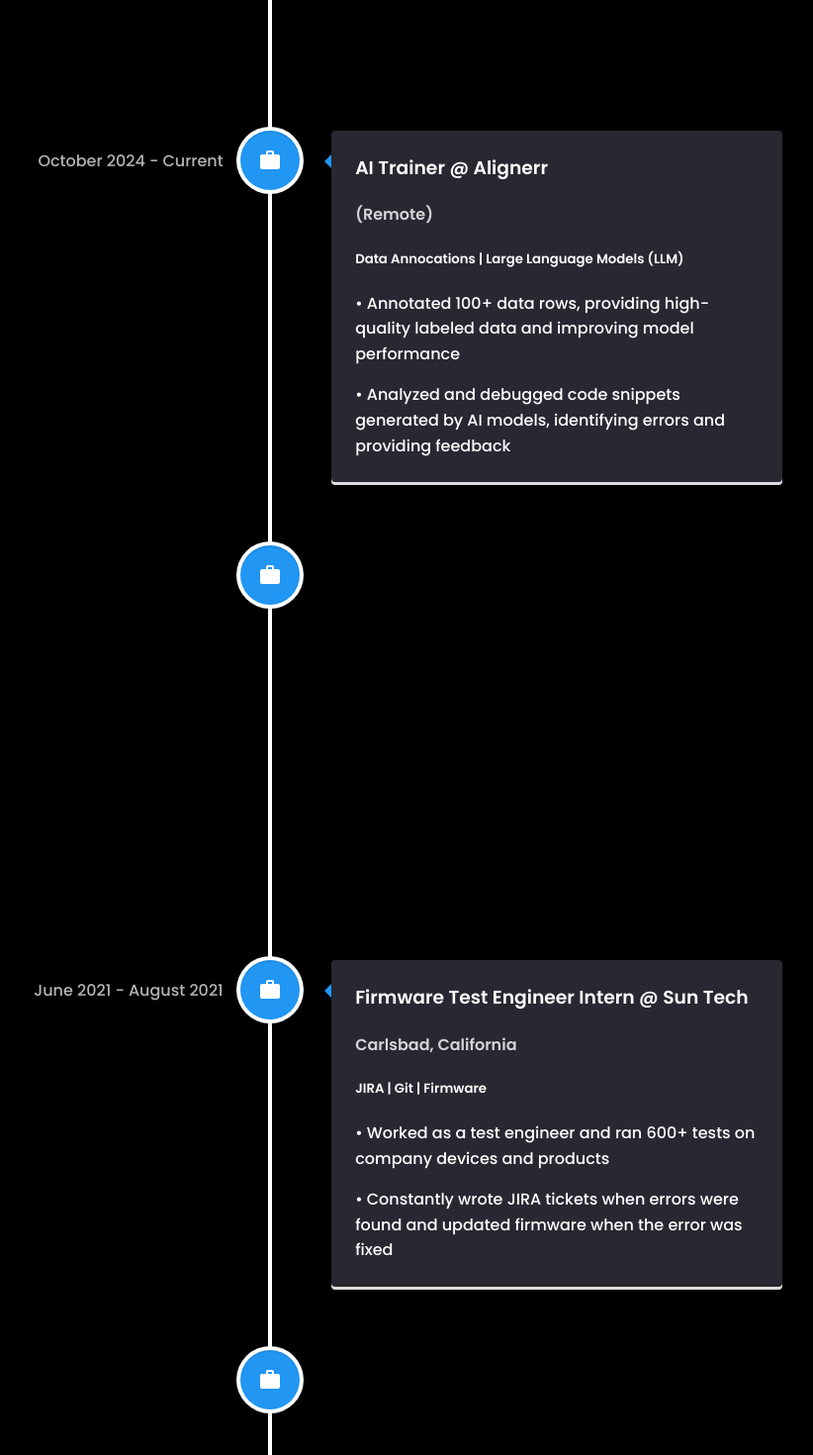
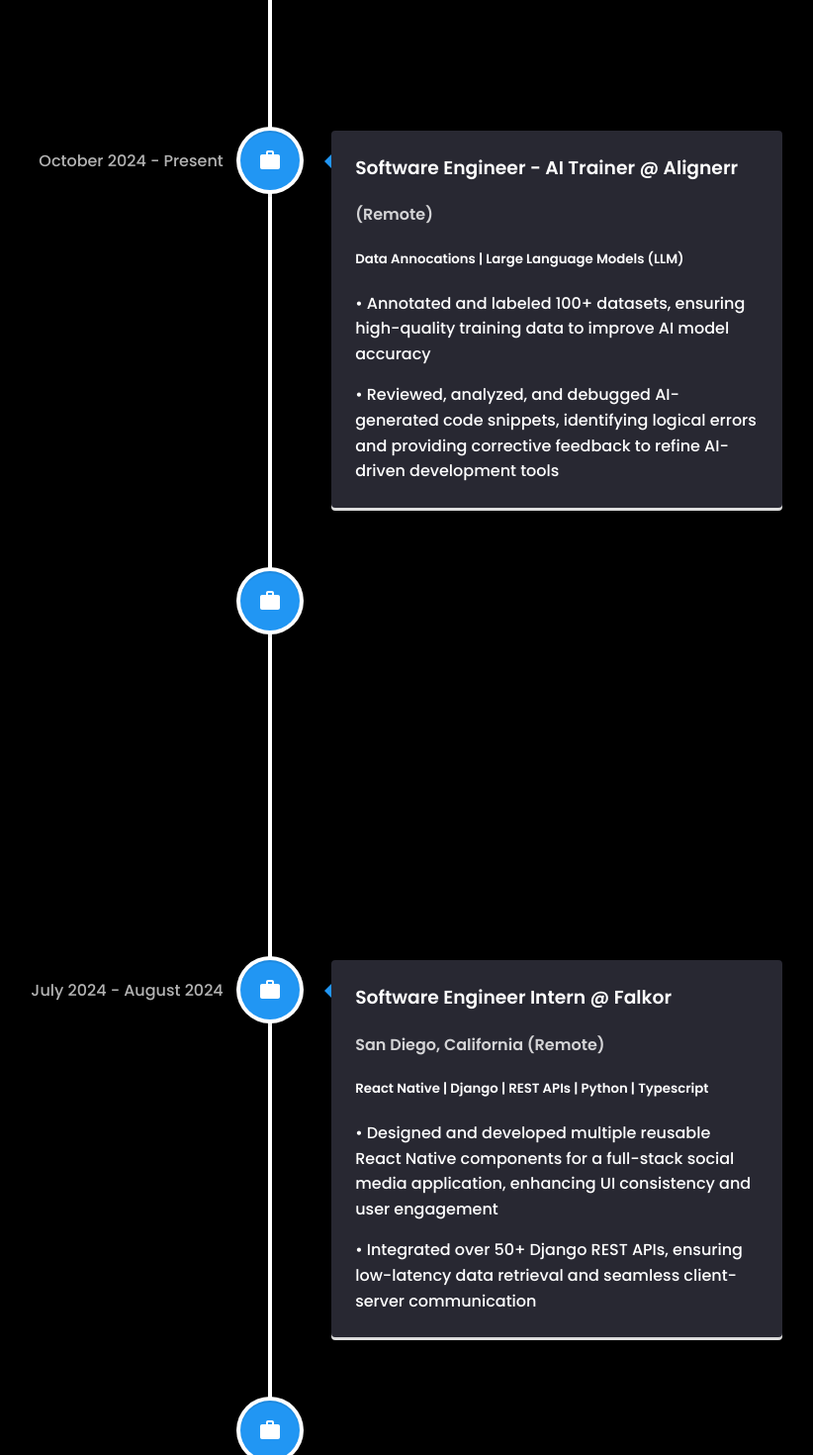
Before and after one commit to qwer030413/Portfoilio, a React (Vite) app in the folder Portfolio/: page / in a window 1280 px wide. Shown: the part 2460-3930 px from the top of the page at 99% size, without its empty margins (399-1221 px from the left). Built offline with nearby package versions, Linux system fonts and the light colour scheme; a web font is replaced by a local one.

Commit message:
Update Resume

```diff
--- a/Portfolio/src/Pages/Experiences/Experiences.tsx
+++ b/Portfolio/src/Pages/Experiences/Experiences.tsx
@@ -10,7 +10,7 @@
             id : 1,
             title: "Software Engineer Intern @ Argus West Investigations",
             Used: "Python | Django | REST APIs | PostgreSQL",
-            date : "January 2025 - Current",
+            date : "January 2025 - Present",
             location : "El Cajon, California",
             description1: "• Used Django to create REST API endpoints and migrations for the SPEAR project",
             description2: "• Collected and filtered data from clients in PostgreSQL to improve accuracy",
@@ -18,42 +18,52 @@
         },
         {
             id : 2,
-            title: "AI Trainer @ Alignerr",
+            title: "Software Engineer - AI Trainer @ Alignerr",
             Used: "Data Annocations | Large Language Models (LLM)",
-            date : "October 2024 - Current",
+            date : "October 2024 - Present",
             location : "(Remote)",
-            description1: "• Annotated 100+ data rows, providing  high-quality labeled data and improving model performance",
-            description2: "• Analyzed and debugged code snippets generated by AI models, identifying errors and providing feedback",
+            description1: "• Annotated and labeled 100+ datasets, ensuring high-quality training data to improve AI model accuracy",
+            description2: "• Reviewed, analyzed, and debugged AI-generated code snippets, identifying logical errors and providing corrective feedback to refine AI-driven development tools",
             icon: <MdWork />
         },
         {
             id : 3,
+            title: "Software Developer @ CSES",
+            Used: "React Native | Node.js | PostgreSQL | AWS",
+            date : "September 2024 - Present",
+            location : "University of California, San Diego",
+            description1: "• Integrated Node.js APIs to handle transactions and data processing, ensuring seamless backend communication",
+            description2: "• Followed CI/CD Pipeline,  utilizing GitHub Actions for automated testing and deployment",
+            icon: <MdWork />
+        },
+        {
+            id : 4,
             title: "Software Engineer Intern @ Falkor",
             Used: "React Native | Django | REST APIs | Python | Typescript",
             date : "July 2024 - August 2024",
             location : "San Diego, California (Remote)",
-            description1: "• Integrated 50+ Django REST APIs from backend to collect data and ensured fast runtime with clean code",
-            description2: "• Implemented real-time Chatting feature using Web Sockets and Consumers such as connect and receive",
-            icon: <MdWork />
-        },
-        {
-            id : 4,
-            title: "Firmware Test Engineer Intern @ Sun Tech",
-            Used: "JIRA | Git | Firmware",
-            date : "June 2021 - August 2021",
-            location : "Carlsbad, California",
-            description1: "• Worked as a test engineer and ran 600+ tests on company devices and products",
-            description2: "• Constantly wrote JIRA tickets when errors were found and updated firmware when the error was fixed",
+            description1: "• Designed and developed multiple reusable React Native components for a full-stack social media application, enhancing UI consistency and user engagement",
+            description2: "• Integrated over 50+ Django REST APIs, ensuring low-latency data retrieval and seamless client-server communication",
             icon: <MdWork />
         },
         {
             id : 5,
-            title: "Machine Learning Internship @ STEM Away",
+            title: "Software Test Engineer Intern @ Sun Tech",
+                Used: "JIRA | Git | Firmware",
+                date : "June 2021 - August 2021",
+            location : "Carlsbad, California",
+            description1: "• Conducted 600+ firmware tests on company products on company products, ensuring software reliability and functionality",
+            description2: "• Identified and documented software and hardware defects using JIRA, facilitating efficient issue tracking and resolution",
+            icon: <MdWork />
+        },
+        {
+            id : 6,
+            title: "Machine Learning Intern @ STEM Away",
             Used: "Jupiter Notebook | SKlearn | Pandas | Beautiful Soup",
             date : "October 2020 - August 2021",
             location : "Carlsbad, California (Remote)",
-            description1: "• Created a basic recommender system with a team of ML students using SKLearn",
-            description2: "• Utilized Pandas and Jupyter Notebook to perform data analysis and clean data with Beautiful Soap",
+            description1: "• Developed a basic recommendation system using Pandas and Jupyter Notebook, applying data analysis techniques to personalize user suggestions",
+            description2: "• Scraped, cleaned, and structured web data using BeautifulSoup, enhancing dataset quality for machine learning experiments",
             icon: <MdWork />
         },
 
```
Also changed, not shown: 1 other file (tests, documents, lock files or other folders).
